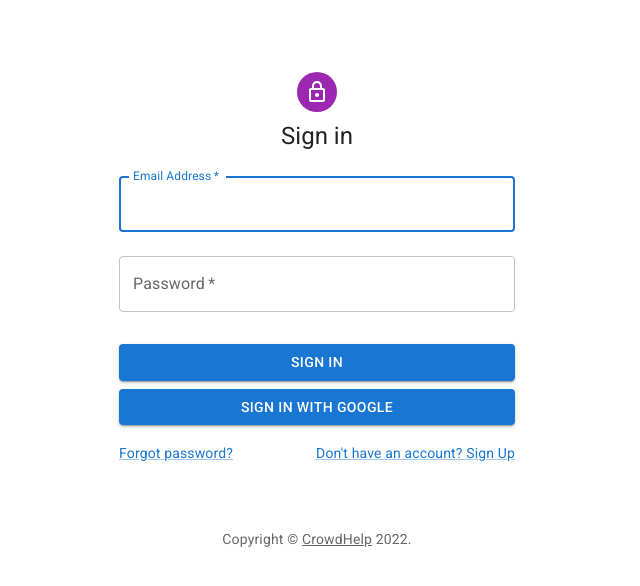
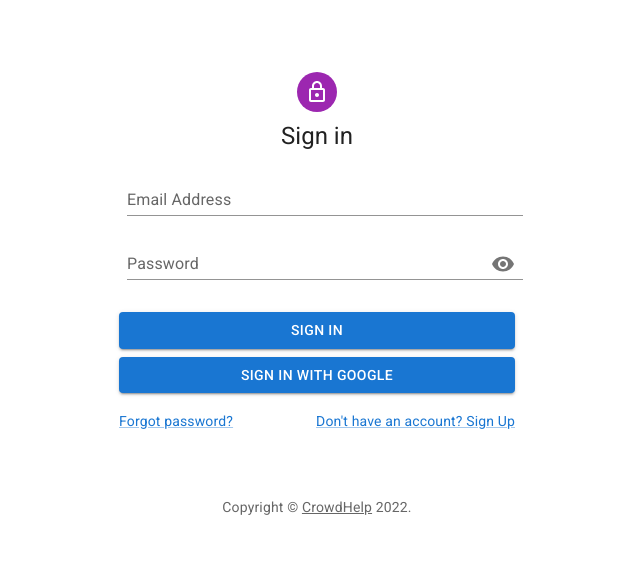
Before and after one commit to Balaji-Ganesh/CrowdHelp-Blockchain-based-crowdfunding-platform, a React (Vite) app: page /sign-in in a window 1280 px wide. Shown: the top 586 px of the page, without its empty margins (323-963 px from the left). Built offline with nearby package versions, Linux system fonts and the light colour scheme; no server answers.

Commit message:
:wheelchair: Password visibility - On & Off

```diff
--- a/src/pages/SignIn.jsx
+++ b/src/pages/SignIn.jsx
@@ -3,7 +3,7 @@
 import Avatar from "@mui/material/Avatar";
 import Button from "@mui/material/Button";
 import CssBaseline from "@mui/material/CssBaseline";
-import TextField from "@mui/material/TextField";
+// import TextField from "@mui/material/TextField";
 import Link from "@mui/material/Link";
 import Grid from "@mui/material/Grid";
 import Box from "@mui/material/Box";
@@ -13,6 +13,10 @@
 import { createTheme, ThemeProvider } from "@mui/material/styles";
 import Snackbar from "@mui/material/Snackbar";
 import Alert from "@mui/material/Alert";
+import InputAdornment from "@mui/material/InputAdornment";
+import Visibility from "@mui/icons-material/Visibility";
+import VisibilityOff from "@mui/icons-material/VisibilityOff";
+import IconButton from "@mui/material/IconButton";
 
 // service imports..
 import firebase from "firebase/compat/app";
@@ -20,6 +24,7 @@
 import { useEffect } from "react";
 import { useAuth } from "../contexts/AuthContext";
 import { useNavigate } from "react-router-dom";
+import { FormControl, Input, InputLabel } from "@mui/material";
 
 function Copyright(props) {
   return (
@@ -44,7 +49,10 @@
 export default function SignIn() {
   // context's..
   const { signInWithEmailAndPassword, signInWithGooglePopup } = useAuth();
-  // hooks..
+  /*............................hooks............................*/
+  // for validations..
+  const [showPassword, setShowPassword] = React.useState(false);
+  // for showing response...
   const [responseMsg, setResponseMsg] = React.useState(""); // to display error messages.
   const [showResponse, setShowResponse] = React.useState(false); // To know whether error occured. ⁉ why not use length of error message
   const [responseSeverity, setResponseSeverity] = React.useState("error");
@@ -52,7 +60,15 @@
 
   const navigate = useNavigate(); // for auto-navigation to home page.
 
-  // helpers..
+  /// helpers..
+  // validations..
+  const handleClickShowPassword = () => {
+    setShowPassword(!showPassword);
+  };
+
+  const handleMouseDownPassword = (event) => {
+    event.preventDefault();
+  };
   const handleSubmit = async (event) => {
     event.preventDefault();
     const data = new FormData(event.currentTarget);
@@ -121,26 +137,46 @@
             noValidate
             sx={{ mt: 1 }}
           >
-            <TextField
-              margin="normal"
-              required
-              fullWidth
-              id="email"
-              label="Email Address"
-              name="email"
-              autoComplete="email"
-              autoFocus
-            />
-            <TextField
-              margin="normal"
-              required
-              fullWidth
-              name="password"
-              label="Password"
-              type="password"
-              id="password"
-              autoComplete="current-password"
-            />
+            <FormControl fullWidth sx={{ m: 1 }} variant="standard">
+              <InputLabel htmlFor="standard-adornment-email">
+                Email Address
+              </InputLabel>
+              <Input
+                // id="standard-adornment-email"
+                type="email"
+                name="email"
+                autoComplete="email"
+                // fullWidth
+                // value={"t"}
+                // onChange={handleChange("email")}
+              />
+            </FormControl>
+
+            <FormControl fullWidth sx={{ m: 1 }} variant="standard">
+              <InputLabel htmlFor="standard-adornment-password">
+                Password
+              </InputLabel>
+              <Input
+                id="standard-adornment-password"
+                type={showPassword ? "text" : "password"}
+                name="password"
+                autoComplete="current-password"
+                fullWidth
+                // value={"t"}
+                // onChange={handleChange("password")}
+                endAdornment={
+                  <InputAdornment position="end">
+                    <IconButton
+                      aria-label="toggle password visibility"
+                      onClick={handleClickShowPassword}
+                      onMouseDown={handleMouseDownPassword}
+                    >
+                      {showPassword ? <VisibilityOff /> : <Visibility />}
+                    </IconButton>
+                  </InputAdornment>
+                }
+              />
+            </FormControl>
 
             <Button
               type="submit"
```
